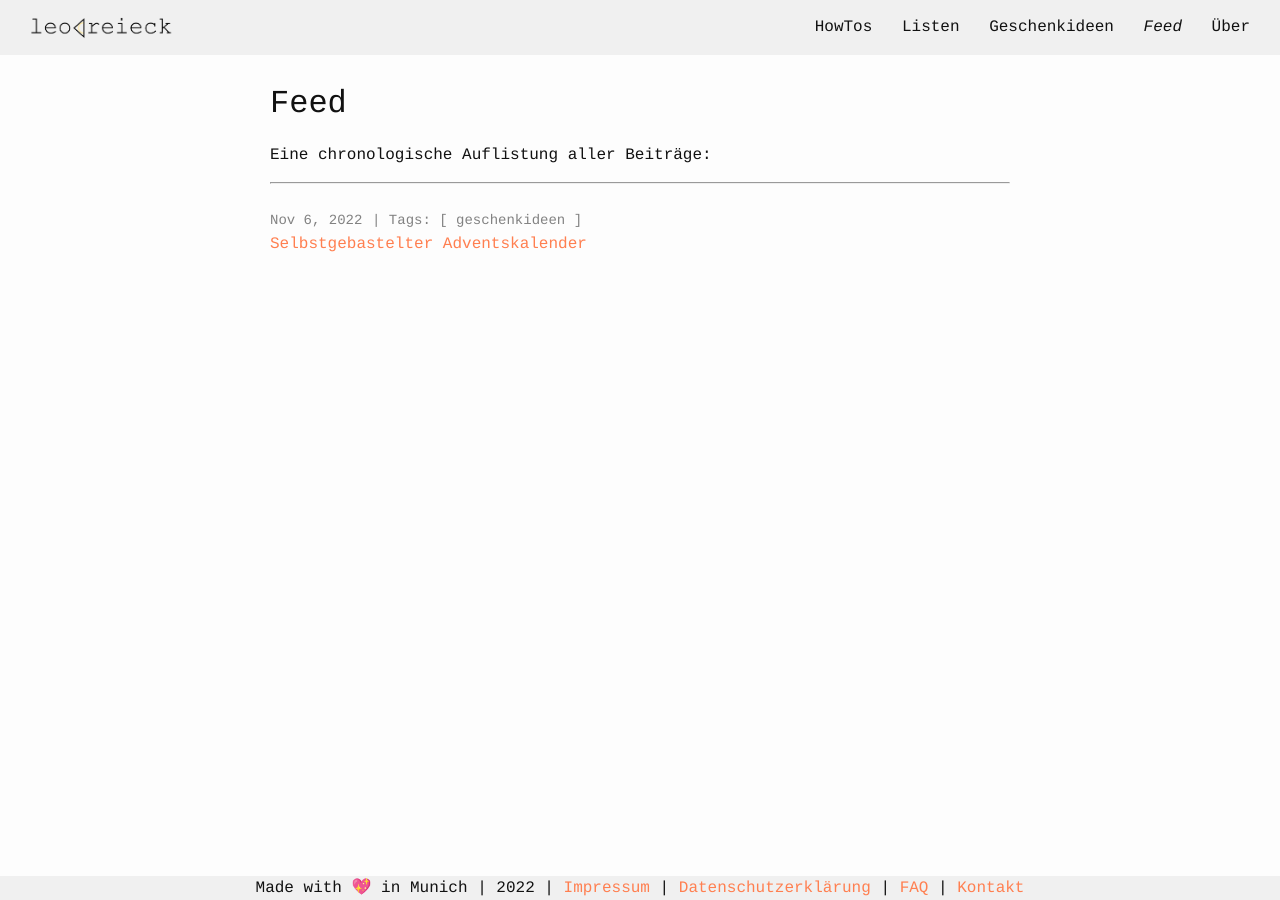
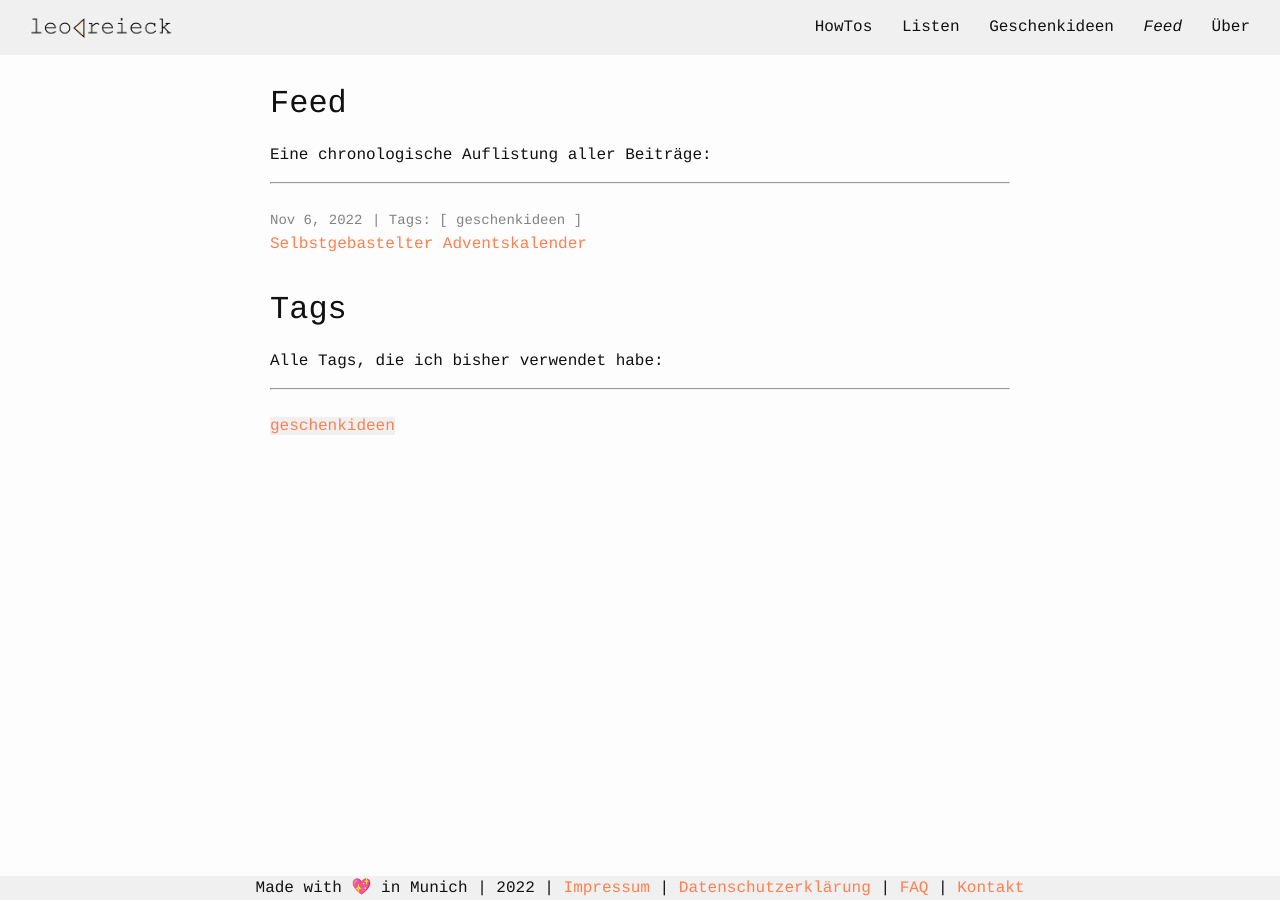
Before and after one commit to leodreieck/leodreieck.github.io, a Jekyll site: the page built from Posts.html, in a window 1280 px wide. Built offline with Jekyll 4.4.1, drawn with Linux system fonts in a browser that asks for light colours.

Commit message:
add tag cloud and background to tags

```diff
--- a/Posts.html
+++ b/Posts.html
@@ -36,5 +36,8 @@ permalink: /feed/
     </ul>
   {%- endif -%}
 
+  {% include tag-archive.html %}
+
+
 </div>
 </div>
--- /dev/null
+++ b/_includes/tag-archive.html
@@ -0,0 +1,15 @@
+<h2>Tags</h2>
+<p>Alle Tags, die ich bisher verwendet habe:</p>
+<hr>
+<br>
+{% capture temptags %}
+  {% for tag in site.tags %}
+    {{ tag[1].size | plus: 1000 }}#{{ tag[0] }}#{{ tag[1].size }}
+  {% endfor %}
+{% endcapture %}
+{% assign sortedtemptags = temptags | split:' ' | sort | reverse %}
+{% for temptag in sortedtemptags %}
+  {% assign tagitems = temptag | split: '#' %}
+  {% capture tagname %}{{ tagitems[1] }}{% endcapture %}
+  <a href="/tag/{{ tagname }}" class="tag">{{ tagname }}</a>
+{% endfor %}
--- a/_layouts/post.html
+++ b/_layouts/post.html
@@ -17,7 +17,7 @@ layout: default
       <span>
         | Tags: [{% for tag in page.tags %}
           {% capture tag_name %}{{ tag }}{% endcapture %}
-          <a href="/tag/{{ tag_name }}">{{tag_name}}</a>
+          <a class="tag" href="/tag/{{ tag_name }}">{{tag_name}}</a>
           <!--<a href="/tag/{{ tag_name }}"><code class="highligher-rouge"><nobr>{{tag_name}}</nobr></code>&nbsp;</a>-->
         {% endfor %}]
       </span>
--- a/_sass/minima/_layout.scss
+++ b/_sass/minima/_layout.scss
@@ -125,6 +125,10 @@ margin-left: -15px;
       margin-left: 20px;
     }
   }
+}
+
+.tag {
+  background-color: #f0f0f0;
 }
 
 
```
